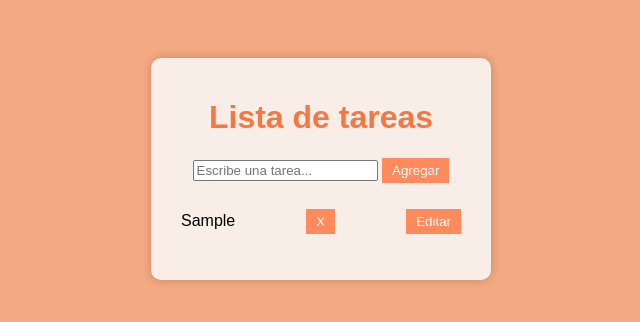
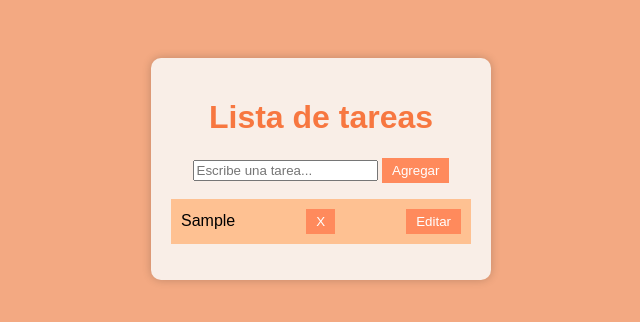
Before and after one commit to Michellysan9/ListaTareasGrupo4, a website built with Parcel: page src/index.html in a window 1280 px wide. Both pictures are taken after typing "Sample" into the empty fields and a click on the button "Agregar". Shown: the whole page, without its empty margins (319-959 px from the left). Built offline with nearby package versions, Linux system fonts and the light colour scheme.

Commit message:
Modificar

```diff
--- a/src/styles.css
+++ b/src/styles.css
@@ -26,7 +26,7 @@ ul {
 
 li {
   padding: 10px;
-  /* background: #ffba85dc; */
+  background: #ffba85dc;
   margin-top: 5px;
   display: flex;
   justify-content: space-between;
```
